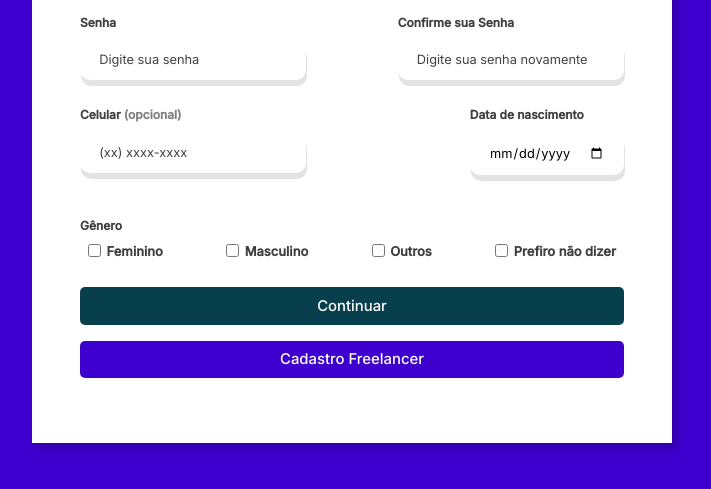
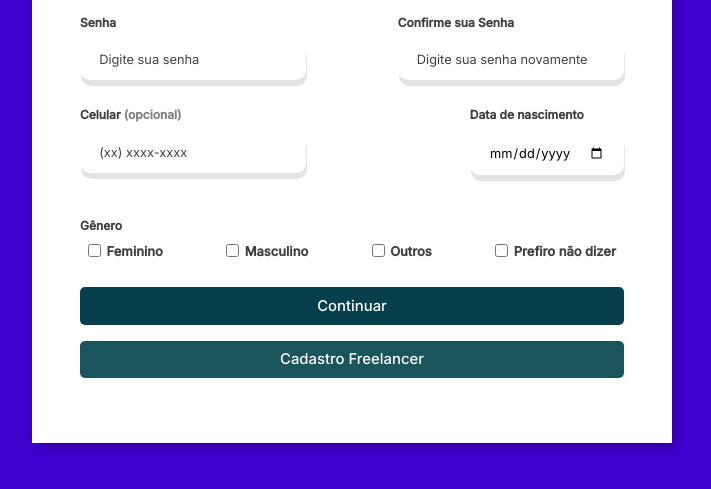
Before and after one commit to IsraelAllan/proto.cli, a plain HTML site: page index.html in a window 1280 px wide. Shown: the part 277-766 px from the top of the page, without its empty margins (288-999 px from the left). Drawn offline with Linux system fonts and the light colour scheme.

Commit message:
Update style.css

```diff
--- a/style.css
+++ b/style.css
@@ -165,7 +165,7 @@ body {
     width: 100%;
     margin-top: 1rem;
     border: none;
-    background-color:   #3E00CF;
+    background-color:  #1A545C ;
     padding: 0.62rem;
     border-radius: 5px;
     cursor: pointer;
```
